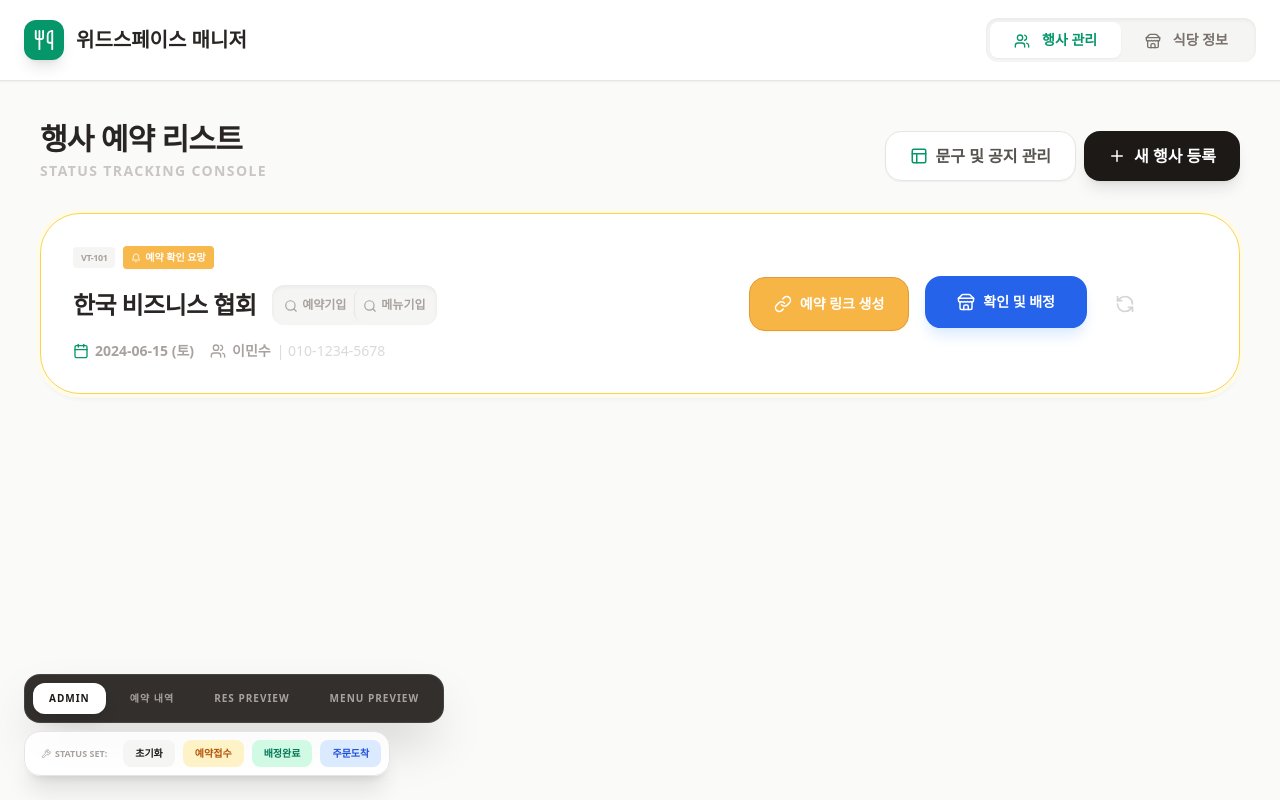
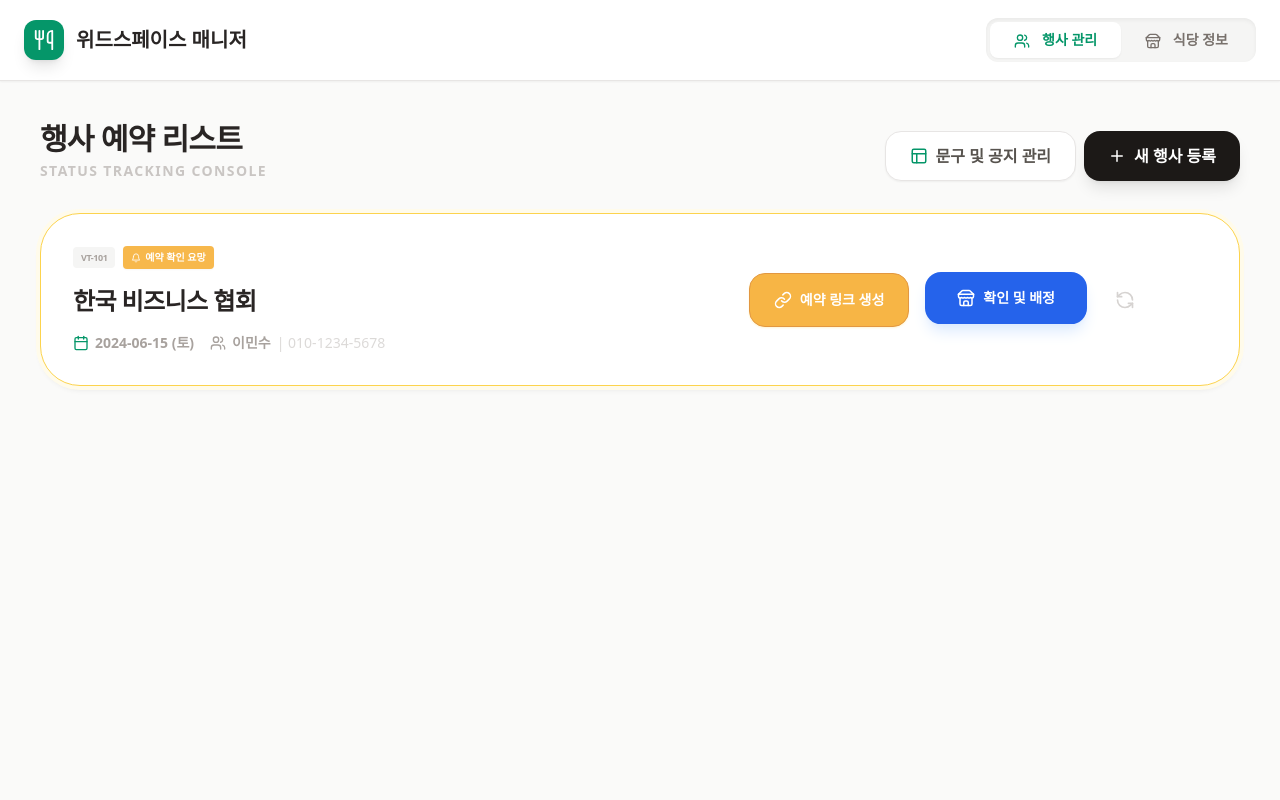
Before and after one commit to help-web/menu-app, a React (Vite) app: page / in a window 1280 px wide. Built offline with nearby package versions, Linux system fonts and the light colour scheme.

Commit message:
수정 내용 정리해서 작성

```diff
--- a/src/App.jsx
+++ b/src/App.jsx
@@ -187,36 +187,6 @@
     showToast('행사 상태가 초기화되었습니다. 다시 테스트하세요.');
   };
 
-  const debugSetStatus = (eventId, status) => {
-    setEvents(prev => prev.map(evt => {
-      if (evt.id === eventId) {
-        let newData = { ...evt, status, unreadRes: false, unreadOrder: false };
-        if (status === 'res_pending') {
-          newData.resData = null;
-          newData.assignedRestaurantId = null;
-          newData.latestOrder = null;
-        } else if (status === 'res_submitted') {
-          newData.resData = [{ id: 1, date: evt.date, headcount: '10', arrivalTime: '12:00', menuType: '정식', paymentMethod: '기관 직접 결제' }];
-          newData.unreadRes = true;
-          newData.assignedRestaurantId = null;
-          newData.latestOrder = null;
-        } else if (status === 'assigned') {
-          newData.resData = [{ id: 1, date: evt.date, headcount: '10', arrivalTime: '12:00', menuType: '정식', paymentMethod: '기관 직접 결제' }];
-          newData.assignedRestaurantId = restaurants[0].id;
-          newData.latestOrder = null;
-        } else if (status === 'ordered') {
-          newData.resData = [{ id: 1, date: evt.date, headcount: '10', arrivalTime: '12:00', menuType: '정식', paymentMethod: '기관 직접 결제' }];
-          newData.assignedRestaurantId = restaurants[0].id;
-          newData.unreadOrder = true;
-          newData.latestOrder = { id: `ord-${Date.now()}`, restaurantName: restaurants[0].name, rooms: [{ id: 1, roomName: '회의실 1', items: { '보리굴비 정식': 5 }, totalPrice: 125000 }], paymentMethod: '기관 직접 결제', timestamp: new Date().toISOString(), isUpdate: false };
-        }
-        return newData;
-      }
-      return evt;
-    }));
-    showToast(`상태가 [${status}]로 변경되었습니다.`);
-  };
-
   const markOrderRead = (eventId) => {
     setEvents(prev => prev.map(evt => {
       if (evt.id !== eventId) return evt;
@@ -234,10 +204,6 @@
     return `${baseUrl}${type}/${eventId}`;
   };
 
-  const onOpenUserView = (id, mode) => {
-    navigate(mode === 'res' ? `/res/${id}` : `/order/${id}`);
-  };
-
   const onSaveTemplate = (rt, ot, nt, at, ad) => {
     setResTemplate(rt);
     setOrderTemplate(ot);
@@ -253,8 +219,6 @@
     else if (action === 'update') setRestaurants(p => p.map(x => x.id === payload.id ? payload : x));
     else if (action === 'delete') setRestaurants(p => p.filter(x => x.id !== payload));
   };
-
-  const targetEventId = events.length > 0 ? events[0].id : null;
 
   return (
     <div className="font-sans antialiased text-stone-900 bg-stone-50 min-h-screen">
@@ -287,7 +251,6 @@
             onOpenAssign={(evt) => setShowAssignModal(evt)}
             onOpenOrder={(evt, groupId) => setShowOrderModal({ event: evt, groupId })}
             onOpenTemplate={() => setShowTemplateModal(true)}
-            onOpenUserView={onOpenUserView}
             generateLink={generateLink}
             assignRestaurant={assignRestaurant}
             assignPerRow={assignPerRow}
@@ -296,8 +259,6 @@
             copyToClipboard={copyToClipboard}
             showToast={showToast}
             onUpdateRestaurants={onUpdateRestaurants}
-            targetEventId={targetEventId}
-            debugSetStatus={debugSetStatus}
           />
         } />
         <Route path="/res/:eventId" element={
--- a/src/components/EventSection.jsx
+++ b/src/components/EventSection.jsx
@@ -1,10 +1,10 @@
 import { useState } from 'react';
-import { Plus, Trash2, X, Calendar, Users, Store, Bell, Link as LinkIcon, Send, ClipboardList, RefreshCcw, Search, Layout } from 'lucide-react';
+import { Plus, Trash2, X, Calendar, Users, Store, Bell, Link as LinkIcon, Send, ClipboardList, RefreshCcw, Layout } from 'lucide-react';
 import { getFormattedDateWithDay, formatEventDateDisplay, serializeDateEntries } from '../utils/helpers.js';
 
 const defaultDateEntries = () => [{ id: Date.now(), type: 'range', start: '', end: '' }];
 
-export default function EventSection({ events, restaurants, onAdd, onDelete, onReset, onOpenLinkModal, onOpenAssign, onOpenOrder, onOpenTemplate, onOpenUserView, generateLink }) {
+export default function EventSection({ events, restaurants, onAdd, onDelete, onReset, onOpenLinkModal, onOpenAssign, onOpenOrder, onOpenTemplate, generateLink }) {
   const [showAdd, setShowAdd] = useState(false);
   const [form, setForm] = useState({ orgName: '', manager: '', contact: '', dateEntries: defaultDateEntries() });
 
@@ -99,12 +99,8 @@
                     {!hasGroups && needsOrderCheck && <span className="bg-amber-500 text-white text-[10px] font-black px-2 py-1 rounded animate-pulse flex items-center gap-1 shadow-sm font-black"><Bell size={10}/> 최종 주문 도착</span>}
                     {!hasGroups && hasReorderNeedingCheck && <span className="bg-amber-600 text-white text-[10px] font-black px-2 py-1 rounded animate-pulse flex items-center gap-1 shadow-sm font-black">재주문 확인 필요</span>}
                   </div>
-                  <div className="flex items-center gap-4">
+                  <div>
                     <h3 className="text-2xl font-black text-stone-800 tracking-tight">{event.orgName}</h3>
-                    <div className="flex items-center bg-stone-100 p-1 rounded-xl shadow-inner font-bold">
-                      <button onClick={() => onOpenUserView(event.id, 'res')} className="p-2 hover:bg-white hover:text-blue-600 text-stone-400 rounded-lg transition-all text-xs font-black" title="사용자 예약 신청 화면"><Search size={14} className="inline mr-1"/>예약기입</button>
-                      <button onClick={() => onOpenUserView(event.id, 'order')} className="p-2 hover:bg-white hover:text-emerald-600 text-stone-400 rounded-lg transition-all border-l border-stone-200 text-xs font-black" title="사용자 메뉴 취합 화면"><Search size={14} className="inline mr-1"/>메뉴기입</button>
-                    </div>
                   </div>
                   <div className="flex flex-wrap gap-4 text-sm text-stone-400 font-bold mt-2">
                     <span className="flex items-center gap-1.5 font-black"><Calendar size={16} className="text-emerald-600 font-black"/> {displayDate(event.date)}</span>
--- a/src/pages/AdminPage.jsx
+++ b/src/pages/AdminPage.jsx
@@ -1,4 +1,4 @@
-import { Utensils, Users, Store, Wrench } from 'lucide-react';
+import { Utensils, Users, Store } from 'lucide-react';
 import { useNavigate } from 'react-router-dom';
 import EventSection from '../components/EventSection.jsx';
 import RestaurantSection from '../components/RestaurantSection.jsx';
@@ -34,7 +34,6 @@
   onOpenAssign,
   onOpenOrder,
   onOpenTemplate,
-  onOpenUserView,
   generateLink,
   assignRestaurant,
   assignPerRow,
@@ -43,8 +42,6 @@
   copyToClipboard,
   showToast,
   onUpdateRestaurants,
-  targetEventId,
-  debugSetStatus,
 }) {
   const navigate = useNavigate();
   return (
@@ -74,7 +71,6 @@
             onOpenAssign={onOpenAssign}
             onOpenOrder={onOpenOrder}
             onOpenTemplate={onOpenTemplate}
-            onOpenUserView={onOpenUserView}
             generateLink={generateLink}
           />
         ) : (
@@ -102,25 +98,6 @@
       {showAssignModal && <AssignModal event={showAssignModal} restaurants={restaurants} onAssign={assignRestaurant} onAssignPerRow={assignPerRow} onClose={() => setShowAssignModal(null)} onCopy={copyToClipboard} showToast={showToast} />}
       {showOrderModal && <OrderDetailsModal event={showOrderModal.event ?? showOrderModal} groupId={showOrderModal.groupId} onClose={() => setShowOrderModal(null)} onConfirm={() => markOrderRead((showOrderModal.event ?? showOrderModal).id)} onCopy={copyToClipboard} showToast={showToast} />}
 
-      <div className="fixed bottom-6 left-6 z-[100] flex flex-col gap-2 items-start animate-in slide-in-from-bottom-10">
-         <div className="flex items-center bg-stone-900/90 backdrop-blur text-white p-2 rounded-2xl shadow-2xl border border-white/10 font-black gap-2">
-            <a href="/" className={`px-4 py-2 rounded-xl text-[10px] tracking-widest transition-all bg-white text-stone-900 shadow-lg`}>ADMIN</a>
-            <a href="/reservations" className="px-4 py-2 rounded-xl text-[10px] tracking-widest transition-all text-stone-400 hover:text-white">예약 내역</a>
-            <a href={events[0] ? `/res/${events[0].id}` : '#'} className="px-4 py-2 rounded-xl text-[10px] tracking-widest transition-all text-stone-400 hover:text-white">RES PREVIEW</a>
-            <a href={events[0] ? `/order/${events[0].id}` : '#'} className="px-4 py-2 rounded-xl text-[10px] tracking-widest transition-all text-stone-400 hover:text-white">MENU PREVIEW</a>
-         </div>
-
-         {targetEventId && (
-            <div className="flex items-center bg-white/90 backdrop-blur text-stone-900 p-2 rounded-2xl shadow-xl border border-stone-200 font-black gap-2">
-               <div className="px-2 text-[9px] font-black text-stone-400 flex items-center gap-1"><Wrench size={10}/> STATUS SET:</div>
-               <button onClick={() => debugSetStatus(targetEventId, 'res_pending')} className="px-3 py-1.5 bg-stone-100 hover:bg-stone-200 rounded-lg text-[10px]">초기화</button>
-               <button onClick={() => debugSetStatus(targetEventId, 'res_submitted')} className="px-3 py-1.5 bg-amber-100 text-amber-700 hover:bg-amber-200 rounded-lg text-[10px]">예약접수</button>
-               <button onClick={() => debugSetStatus(targetEventId, 'assigned')} className="px-3 py-1.5 bg-emerald-100 text-emerald-700 hover:bg-emerald-200 rounded-lg text-[10px]">배정완료</button>
-               <button onClick={() => debugSetStatus(targetEventId, 'ordered')} className="px-3 py-1.5 bg-blue-100 text-blue-700 hover:bg-blue-200 rounded-lg text-[10px]">주문도착</button>
-            </div>
-         )}
-      </div>
-
       {toast && (
         <div className="fixed bottom-24 left-1/2 -translate-x-1/2 z-[100] bg-stone-900 text-white px-8 py-4 rounded-full shadow-2xl font-bold border border-white/10 animate-in slide-in-from-bottom-5">
           {toast}
```
